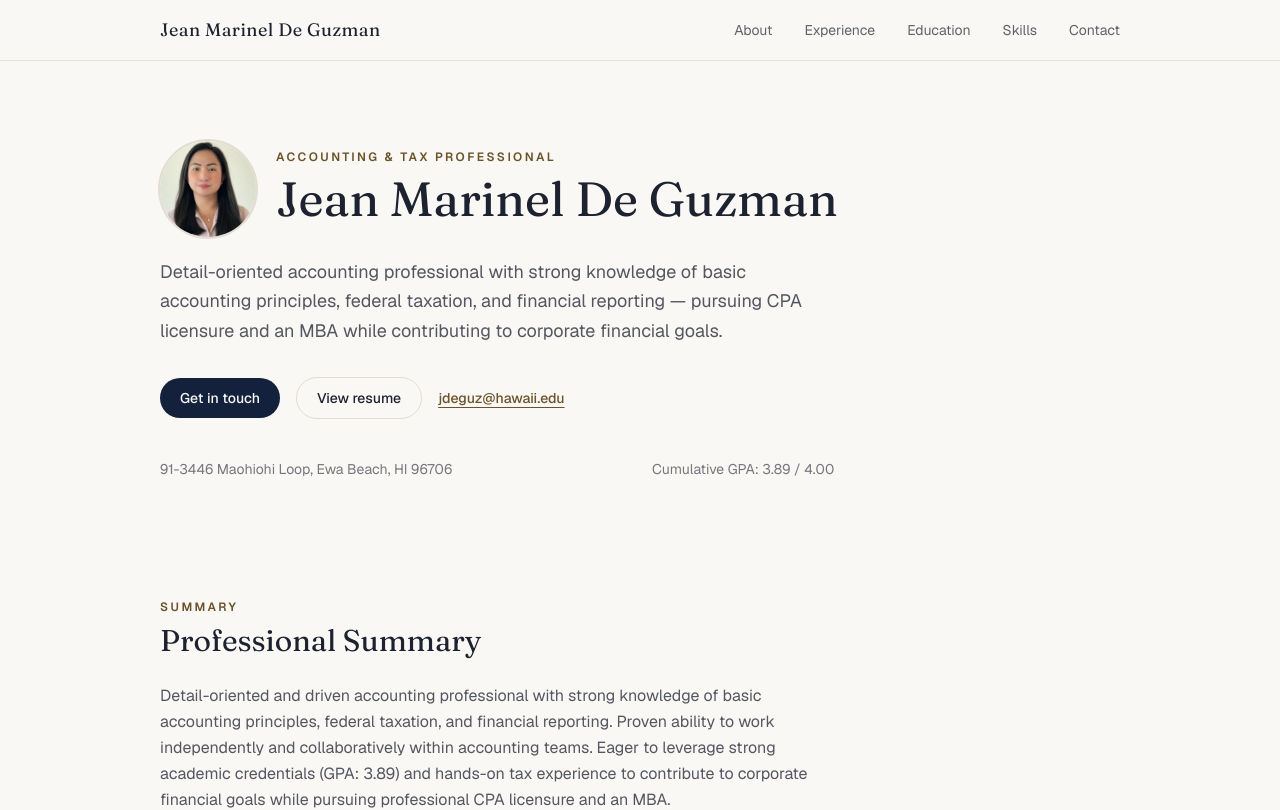
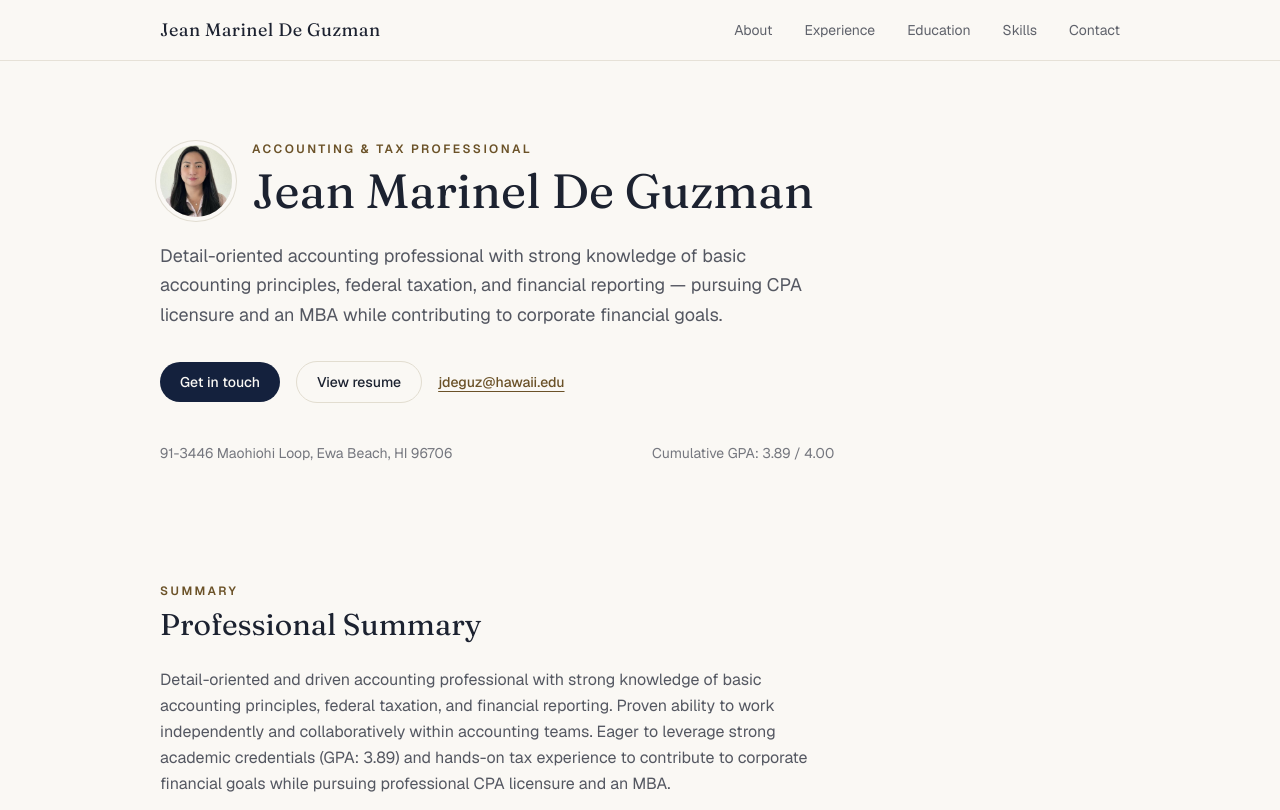
Before and after one commit to bluisidro/jean-dguz-portfolio, a Next.js app: page / in a window 1280 px wide. Shown: the top 810 px of the page. Built offline with nearby package versions, Linux system fonts and the light colour scheme.

Commit message:
Make hero avatar more subtle and refined
Smaller size, softer ring with offset, slightly muted
saturation so it complements the headline instead of
competing with it.

Co-Authored-By: Claude Sonnet 5 <noreply@anthropic.com>

```diff
--- a/src/components/Hero.tsx
+++ b/src/components/Hero.tsx
@@ -7,10 +7,10 @@ export default function Hero() {
         <Image
           src="/avatar.png"
           alt="Portrait of Jean Marinel De Guzman"
-          width={88}
-          height={88}
+          width={72}
+          height={72}
           priority
-          className="h-20 w-20 rounded-full object-cover ring-2 ring-border sm:h-24 sm:w-24"
+          className="h-16 w-16 rounded-full object-cover shadow-sm ring-1 ring-border ring-offset-4 ring-offset-background saturate-[0.85] sm:h-[72px] sm:w-[72px]"
         />
         <div>
           <p className="text-xs font-semibold uppercase tracking-[0.2em] text-accent-strong">
```
